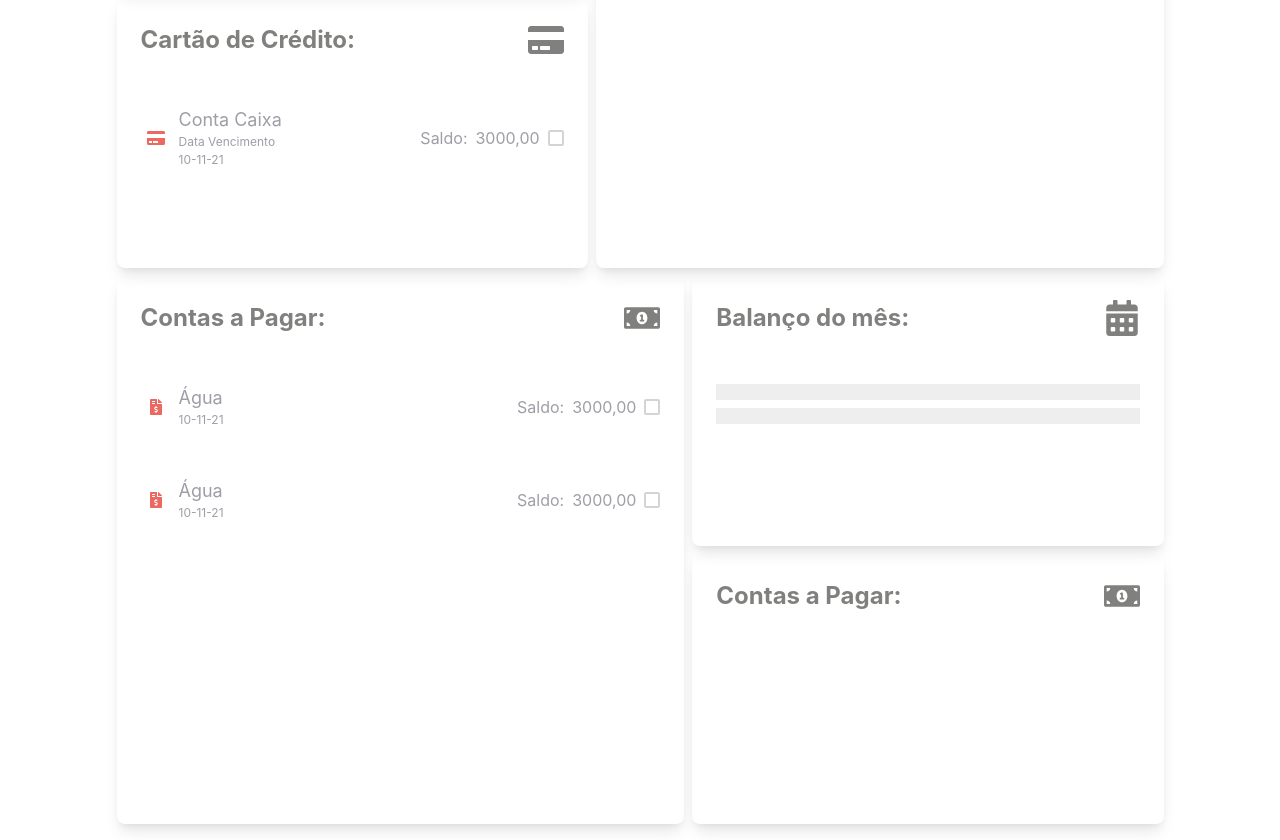
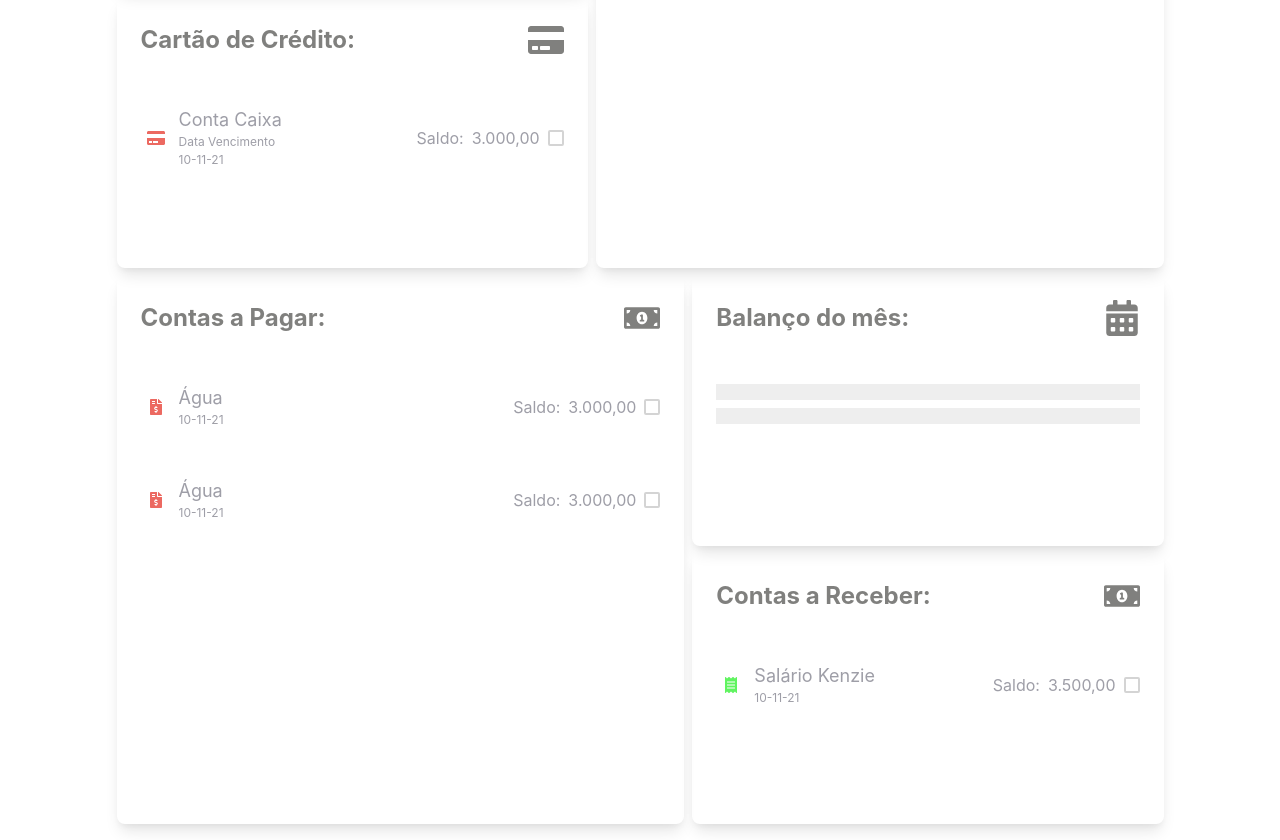
Before and after one commit to matheusblm/finan, a React (Create React App) app: page /dashboard in a window 1280 px wide. Shown: the part 640-1480 px from the top of the page. Built offline with nearby package versions, Linux system fonts and the light colour scheme.

Commit message:
feat: criação do conteúdo do contas a receber

```diff
--- a/src/pages/Dashboard/index.js
+++ b/src/pages/Dashboard/index.js
@@ -132,7 +132,7 @@ const WalletDashboard = () => {
                 </HStack>
                 <HStack spacing={2}>
                     <Text>Saldo:</Text>
-                    <Text>3000,00</Text>
+                    <Text>3.000,00</Text>
                 </HStack>
             </Flex>
         </Stack >
@@ -157,7 +157,7 @@ const CreditCardDashboard = () => {
                 </HStack>
                 <HStack spacing={2}>
                     <Text>Saldo:</Text>
-                    <Text>3000,00</Text>
+                    <Text>3.000,00</Text>
                     <Checkbox />
                 </HStack>
             </Flex>
@@ -211,7 +211,7 @@ const BillsToPay = () => {
                 </HStack>
                 <HStack spacing={2}>
                     <Text>Saldo:</Text>
-                    <Text>3000,00</Text>
+                    <Text>3.000,00</Text>
                     <Checkbox />
                 </HStack>
             </Flex>
@@ -225,7 +225,7 @@ const BillsToPay = () => {
                 </HStack>
                 <HStack spacing={2}>
                     <Text>Saldo:</Text>
-                    <Text>3000,00</Text>
+                    <Text>3.000,00</Text>
                     <Checkbox />
                 </HStack>
             </Flex>
@@ -237,12 +237,23 @@ const BillsToReceive = () => {
     return (
         <Stack w="100%" p={4} spacing={12}>
             <Flex justify="space-between" w="100%" color="gray.600" fontWeight="bold">
-                <Text fontSize={"2xl"}>Contas a Pagar: </Text>
+                <Text fontSize={"2xl"}>Contas a Receber: </Text>
                 <Icon as={FaMoneyBillAlt} fontSize={"4xl"} />
             </Flex>
-            <Stack>
-
-            </Stack>
+            <Flex justify="space-between" color="gray.300">
+                <HStack spacing={2}>
+                    <Icon as={FaReceipt} color="green.300" w="30px" />
+                    <Stack spacing={0}>
+                        <Text fontSize={"lg"}>Salário Kenzie</Text>
+                        <Text fontSize={"xs"}>10-11-21</Text>
+                    </Stack>
+                </HStack>
+                <HStack spacing={2}>
+                    <Text>Saldo:</Text>
+                    <Text>3.500,00</Text>
+                    <Checkbox />
+                </HStack>
+            </Flex>
         </Stack >
     )
 }
```
